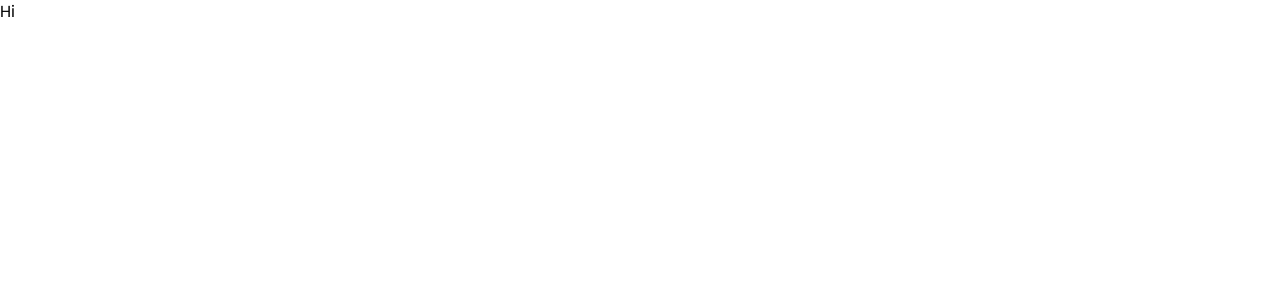
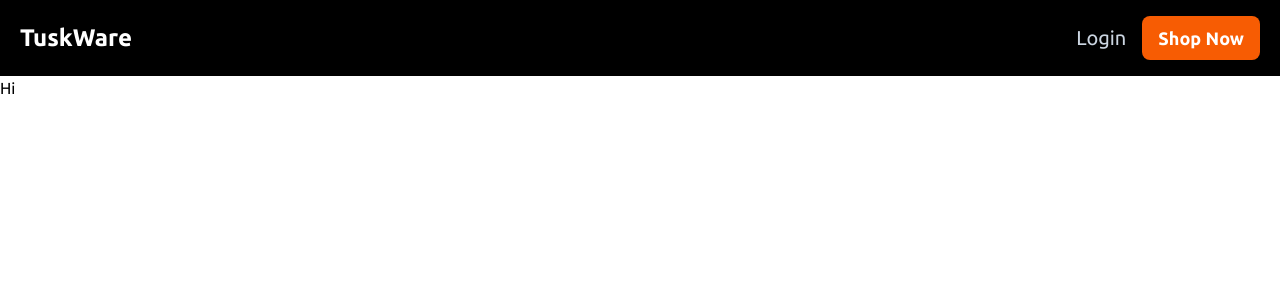
Before and after one commit to Jankela04/tuskware, a Next.js app: page / in a window 1280 px wide. Shown: the top 300 px of the page. Built offline with nearby package versions, Linux system fonts and the light colour scheme.

Commit message:
feat: create navbar and reusable button component

```diff
--- a/src/app/layout.tsx
+++ b/src/app/layout.tsx
@@ -1,8 +1,9 @@
+import Navbar from "@/components/Navbar";
 import "./globals.css";
-import { Poppins } from "next/font/google";
+import { Ubuntu } from "next/font/google";
 
-const poppins = Poppins({
-  weight: "400",
+const ubuntu = Ubuntu({
+  weight: ["400", "700"],
   subsets: ["latin"],
 });
 
@@ -19,8 +20,10 @@ export default function RootLayout({
 }) {
   return (
     <html lang="en">
-      <body className={poppins.className}>{children}</body>
-      <meta />
+      <body className={ubuntu.className}>
+        <Navbar />
+        {children}
+      </body>
     </html>
   );
 }
--- /dev/null
+++ b/src/components/Navbar.tsx
@@ -0,0 +1,96 @@
+"use client";
+import Link from "next/link";
+import Button from "./ui/Button";
+import { useEffect, useState } from "react";
+
+function Navbar() {
+  const [isMobileMenuOpen, setIsMobileMenuOpen] = useState(false);
+
+  const toggleMenu = () => setIsMobileMenuOpen((prev) => !prev);
+
+  useEffect(() => {
+    window.addEventListener(
+      "resize",
+      () => window.innerWidth >= 768 && setIsMobileMenuOpen(false)
+    );
+
+    return () => {
+      window.removeEventListener(
+        "resize",
+        () => window.innerWidth >= 768 && setIsMobileMenuOpen(false)
+      );
+    };
+  }, []);
+  return (
+    <nav className="sticky top-0 w-full bg-black px-5 text-white">
+      <div className="mx-auto flex max-w-7xl items-center justify-between py-4">
+        <Link href="/" className="text-2xl font-bold">
+          TuskWare
+        </Link>
+        <button className="block md:hidden" onClick={toggleMenu}>
+          {!isMobileMenuOpen ? <OpenMenuIcon /> : <CloseMenuIcon />}
+        </button>
+        <div
+          className={`left-0 bg-black md:flex md:items-center md:gap-4 ${
+            isMobileMenuOpen
+              ? "absolute top-16 flex w-full flex-col items-end justify-between gap-5 p-5"
+              : "hidden"
+          }`}
+        >
+          <NavLinks />
+        </div>
+      </div>
+    </nav>
+  );
+}
+const NavLinks = () => {
+  return (
+    <>
+      <Link
+        href="/auth/login"
+        className="text-xl text-slate-300 hover:text-white"
+      >
+        Login
+      </Link>
+      <Button>Shop Now</Button>
+    </>
+  );
+};
+const OpenMenuIcon = () => {
+  return (
+    <svg
+      width="30"
+      height="30"
+      viewBox="0 0 15 15"
+      fill="none"
+      xmlns="http://www.w3.org/2000/svg"
+    >
+      <path
+        d="M1.5 3C1.22386 3 1 3.22386 1 3.5C1 3.77614 1.22386 4 1.5 4H13.5C13.7761 4 14 3.77614 14 3.5C14 3.22386 13.7761 3 13.5 3H1.5ZM1 7.5C1 7.22386 1.22386 7 1.5 7H13.5C13.7761 7 14 7.22386 14 7.5C14 7.77614 13.7761 8 13.5 8H1.5C1.22386 8 1 7.77614 1 7.5ZM1 11.5C1 11.2239 1.22386 11 1.5 11H13.5C13.7761 11 14 11.2239 14 11.5C14 11.7761 13.7761 12 13.5 12H1.5C1.22386 12 1 11.7761 1 11.5Z"
+        fill="#fff"
+        fillRule="evenodd"
+        clipRule="evenodd"
+      ></path>
+    </svg>
+  );
+};
+
+const CloseMenuIcon = () => {
+  return (
+    <svg
+      width="30"
+      height="30"
+      viewBox="0 0 15 15"
+      fill="none"
+      xmlns="http://www.w3.org/2000/svg"
+    >
+      <path
+        d="M12.8536 2.85355C13.0488 2.65829 13.0488 2.34171 12.8536 2.14645C12.6583 1.95118 12.3417 1.95118 12.1464 2.14645L7.5 6.79289L2.85355 2.14645C2.65829 1.95118 2.34171 1.95118 2.14645 2.14645C1.95118 2.34171 1.95118 2.65829 2.14645 2.85355L6.79289 7.5L2.14645 12.1464C1.95118 12.3417 1.95118 12.6583 2.14645 12.8536C2.34171 13.0488 2.65829 13.0488 2.85355 12.8536L7.5 8.20711L12.1464 12.8536C12.3417 13.0488 12.6583 13.0488 12.8536 12.8536C13.0488 12.6583 13.0488 12.3417 12.8536 12.1464L8.20711 7.5L12.8536 2.85355Z"
+        fill="currentColor"
+        fillRule="evenodd"
+        clipRule="evenodd"
+      ></path>
+    </svg>
+  );
+};
+export default Navbar;
--- /dev/null
+++ b/src/components/ui/Button.tsx
@@ -0,0 +1,36 @@
+import { cn } from "@/utils/cn";
+import { cva, VariantProps } from "class-variance-authority";
+import { ButtonHTMLAttributes, forwardRef } from "react";
+
+const buttonVariants = cva(
+  "inline-flex align-center justify-center py-2 px-4 rounded-lg text-lg",
+  {
+    variants: {
+      type: {
+        primary: "bg-primary-500 font-bold hover:bg-primary-600",
+      },
+    },
+    defaultVariants: {
+      type: "primary",
+    },
+  }
+);
+
+type ButtonProps = ButtonHTMLAttributes<HTMLButtonElement> &
+  VariantProps<typeof buttonVariants>;
+
+const Button = forwardRef<HTMLButtonElement, ButtonProps>(
+  ({ className, type, ...props }, ref) => {
+    return (
+      <button
+        {...props}
+        className={cn(buttonVariants({ type, className }))}
+        ref={ref}
+      />
+    );
+  }
+);
+
+Button.displayName = "Button";
+
+export default Button;
--- a/tailwind.config.js
+++ b/tailwind.config.js
@@ -5,5 +5,20 @@ module.exports = {
     "./src/components/**/*.{js,ts,jsx,tsx,mdx}",
     "./src/app/**/*.{js,ts,jsx,tsx,mdx}",
   ],
+  theme: {
+    extend: {
+      colors: {
+        "primary-100": "#FEEBCC",
+        "primary-200": "#FED099",
+        "primary-300": "#FCAF66",
+        "primary-400": "#FA8F40",
+        "primary-500": "#F75C03",
+        "primary-600": "#D44102",
+        "primary-700": "#B12C01",
+        "primary-800": "#8F1A00",
+        "primary-900": "#760E00",
+      },
+    },
+  },
   plugins: [],
 };
```
